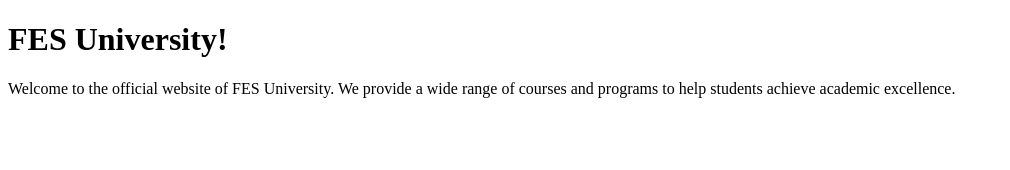
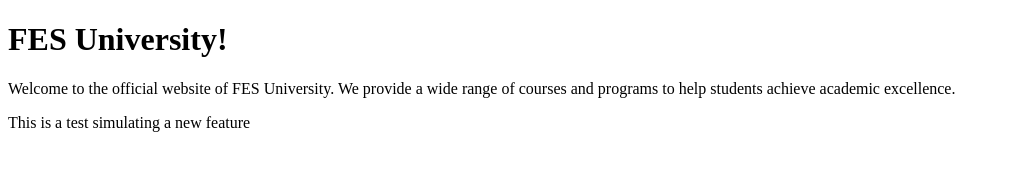
Before and after one commit to Zawayne/test-project, a plain HTML site: page index.html in a window 1280 px wide. Shown: the whole page, without its empty margins (0-1010 px from the left). Drawn offline with Linux system fonts and the light colour scheme.

Commit message:
feat: simulate new feature

```diff
--- a/index.html
+++ b/index.html
@@ -11,5 +11,8 @@
       Welcome to the official website of FES University. We provide a wide range
       of courses and programs to help students achieve academic excellence.
     </p>
+    <div>
+      This is a test simulating a new feature
+    </div>
   </body>
 </html>
```
